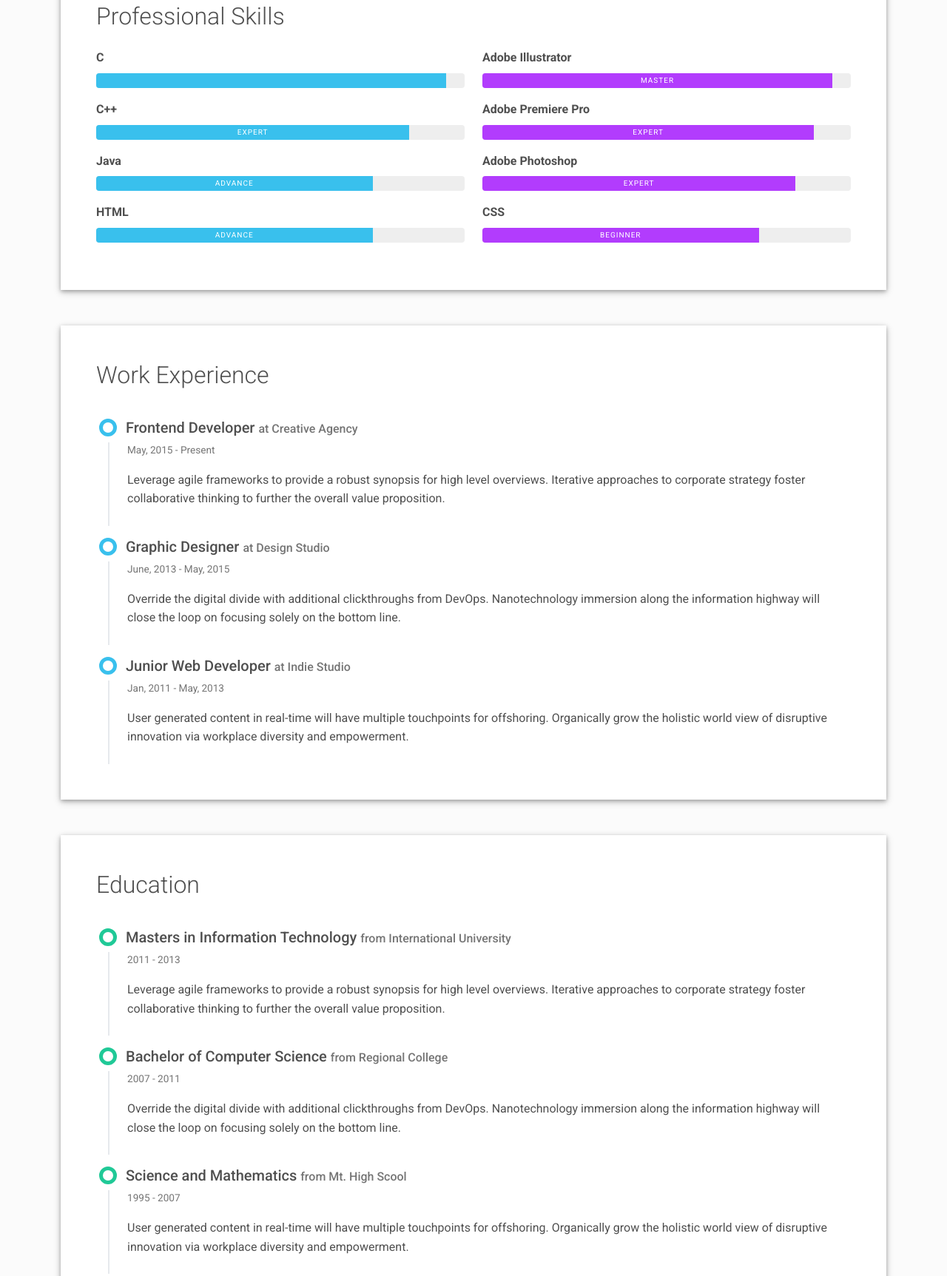
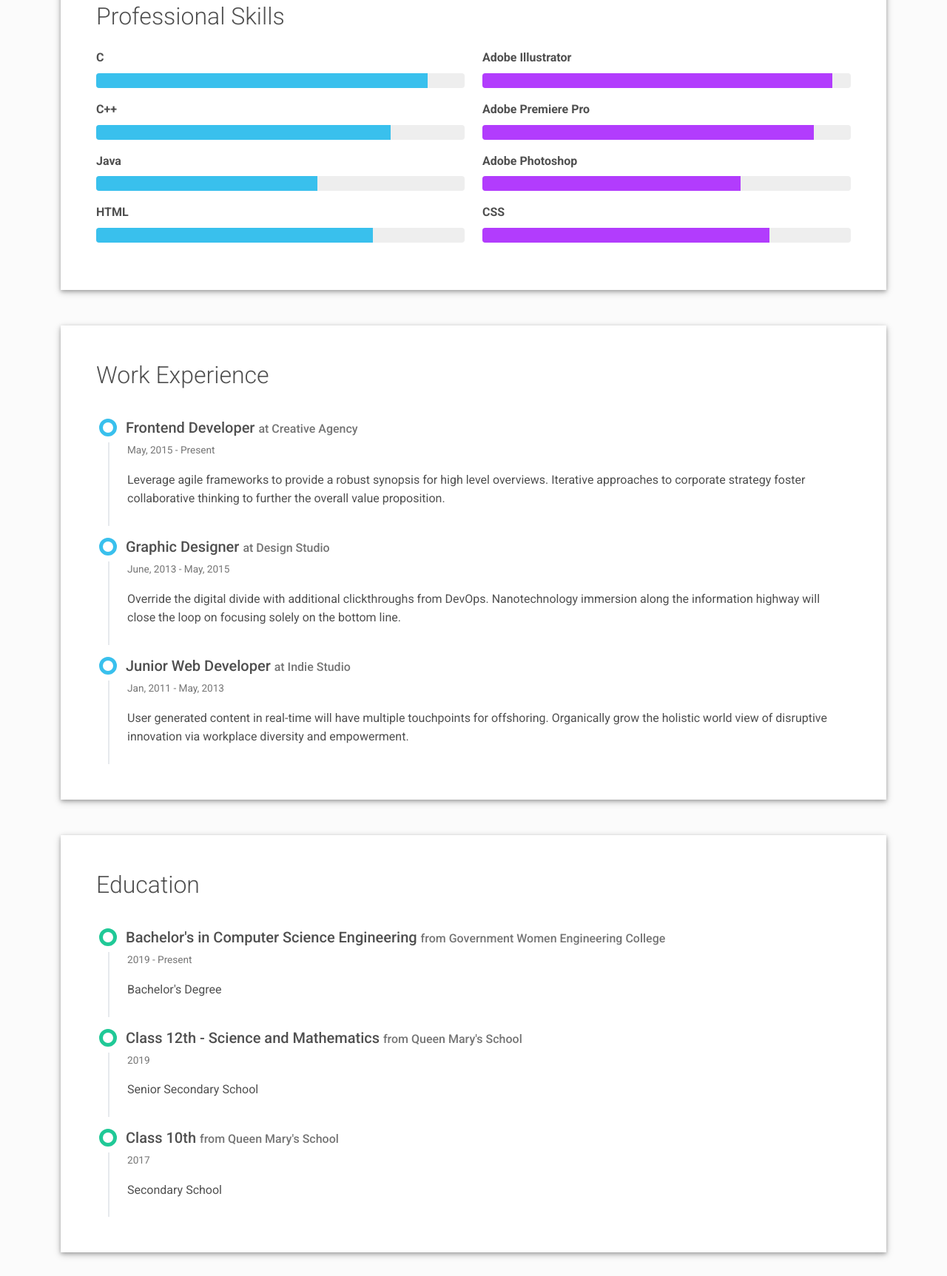
Before and after one commit to vanshikab06/vanshika-resume, a plain HTML site: page index.html in a window 1280 px wide. Shown: the part 1097-2822 px from the top of the page at 74% size. Drawn offline with Linux system fonts and the light colour scheme.

Commit message:
Changed_education

```diff
--- a/index.html
+++ b/index.html
@@ -140,44 +140,44 @@
         <div class="col-md-6">
           <div class="mb-3"><span class="fw-bolder">C</span>
             <div class="progress my-2 rounded" style="height: 20px">
-              <div class="progress-bar bg-info" role="progressbar" data-aos="zoom-in-right" data-aos-delay="100" data-aos-anchor=".skills-section" style="width: 95%;" aria-valuenow="95" aria-valuemin="0" aria-valuemax="100"></div>
+              <div class="progress-bar bg-info" role="progressbar" data-aos="zoom-in-right" data-aos-delay="100" data-aos-anchor=".skills-section" style="width: 90%;" aria-valuenow="95" aria-valuemin="0" aria-valuemax="100"></div>
             </div>
           </div>
           <div class="mb-3"><span class="fw-bolder">C++</span>
             <div class="progress my-2 rounded" style="height: 20px">
-              <div class="progress-bar bg-info" role="progressbar" data-aos="zoom-in-right" data-aos-delay="200" data-aos-anchor=".skills-section" style="width: 85%" aria-valuenow="85" aria-valuemin="0" aria-valuemax="100">Expert</div>
+              <div class="progress-bar bg-info" role="progressbar" data-aos="zoom-in-right" data-aos-delay="200" data-aos-anchor=".skills-section" style="width: 80%" aria-valuenow="85" aria-valuemin="0" aria-valuemax="100"></div>
             </div>
           </div>
           <div class="mb-3"><span class="fw-bolder">Java</span>
             <div class="progress my-2 rounded" style="height: 20px">
-              <div class="progress-bar bg-info" role="progressbar" data-aos="zoom-in-right" data-aos-delay="300" data-aos-anchor=".skills-section" style="width: 75%" aria-valuenow="75" aria-valuemin="0" aria-valuemax="100">Advance</div>
+              <div class="progress-bar bg-info" role="progressbar" data-aos="zoom-in-right" data-aos-delay="300" data-aos-anchor=".skills-section" style="width: 60%" aria-valuenow="75" aria-valuemin="0" aria-valuemax="100"></div>
             </div>
           </div>
           <div class="mb-3"><span class="fw-bolder">HTML</span>
             <div class="progress my-2 rounded" style="height: 20px">
-              <div class="progress-bar bg-info" role="progressbar" data-aos="zoom-in-right" data-aos-delay="300" data-aos-anchor=".skills-section" style="width: 75%" aria-valuenow="75" aria-valuemin="0" aria-valuemax="100">Advance</div>
+              <div class="progress-bar bg-info" role="progressbar" data-aos="zoom-in-right" data-aos-delay="300" data-aos-anchor=".skills-section" style="width: 75%" aria-valuenow="75" aria-valuemin="0" aria-valuemax="100"></div>
             </div>
           </div>
         </div>
         <div class="col-md-6">
           <div class="mb-3"><span class="fw-bolder">Adobe Illustrator</span>
             <div class="progress my-2 rounded" style="height: 20px">
-              <div class="progress-bar bg-secondary" role="progressbar" data-aos="zoom-in-right" data-aos-delay="400" data-aos-anchor=".skills-section" style="width: 95%" aria-valuenow="95" aria-valuemin="0" aria-valuemax="100">Master</div>
+              <div class="progress-bar bg-secondary" role="progressbar" data-aos="zoom-in-right" data-aos-delay="400" data-aos-anchor=".skills-section" style="width: 95%" aria-valuenow="95" aria-valuemin="0" aria-valuemax="100"></div>
             </div>
           </div>
           <div class="mb-3"><span class="fw-bolder">Adobe Premiere Pro</span>
             <div class="progress my-2 rounded" style="height: 20px">
-              <div class="progress-bar bg-secondary" role="progressbar" data-aos="zoom-in-right" data-aos-delay="400" data-aos-anchor=".skills-section" style="width: 90%" aria-valuenow="90" aria-valuemin="0" aria-valuemax="100">Expert</div>
+              <div class="progress-bar bg-secondary" role="progressbar" data-aos="zoom-in-right" data-aos-delay="400" data-aos-anchor=".skills-section" style="width: 90%" aria-valuenow="90" aria-valuemin="0" aria-valuemax="100"></div>
             </div>
           </div>
           <div class="mb-3"><span class="fw-bolder">Adobe Photoshop</span>
             <div class="progress my-2 rounded" style="height: 20px">
-              <div class="progress-bar bg-secondary" role="progressbar" data-aos="zoom-in-right" data-aos-delay="500" data-aos-anchor=".skills-section" style="width: 85%" aria-valuenow="85" aria-valuemin="0" aria-valuemax="100">Expert</div>
+              <div class="progress-bar bg-secondary" role="progressbar" data-aos="zoom-in-right" data-aos-delay="500" data-aos-anchor=".skills-section" style="width: 70%" aria-valuenow="85" aria-valuemin="0" aria-valuemax="100"></div>
             </div>
           </div>
           <div class="mb-3"><span class="fw-bolder">CSS</span>
             <div class="progress my-2 rounded" style="height: 20px">
-              <div class="progress-bar bg-secondary" role="progressbar" data-aos="zoom-in-right" data-aos-delay="600" data-aos-anchor=".skills-section" style="width: 75%" aria-valuenow="75" aria-valuemin="0" aria-valuemax="100">Beginner</div>
+              <div class="progress-bar bg-secondary" role="progressbar" data-aos="zoom-in-right" data-aos-delay="600" data-aos-anchor=".skills-section" style="width: 78%" aria-valuenow="75" aria-valuemin="0" aria-valuemax="100"></div>
             </div>
           </div>
         </div>
@@ -224,29 +224,29 @@
       <div class="timeline">
         <div class="timeline-card timeline-card-success" data-aos="fade-in" data-aos-delay="0">
           <div class="timeline-head px-4 pt-3">
-            <div class="h5">Masters in Information Technology <span class="text-muted h6">from International University</span>          </div>
+            <div class="h5">Bachelor's in Computer Science Engineering <span class="text-muted h6">from Government Women Engineering College</span>          </div>
           </div>
           <div class="timeline-body px-4 pb-4">
-            <div class="text-muted text-small mb-3">2011 - 2013</div>
-            <div>Leverage agile frameworks to provide a robust synopsis for high level overviews. Iterative approaches to corporate strategy foster collaborative thinking to further the overall value proposition.</div>
+            <div class="text-muted text-small mb-3">2019 - Present</div>
+            <div>Bachelor's Degree</div>
           </div>
         </div>
         <div class="timeline-card timeline-card-success" data-aos="fade-in" data-aos-delay="200">
           <div class="timeline-head px-4 pt-3">
-            <div class="h5">Bachelor of Computer Science <span class="text-muted h6">from Regional College</span>          </div>
+            <div class="h5">Class 12th - Science and Mathematics <span class="text-muted h6">from Queen Mary's School</span>          </div>
           </div>
           <div class="timeline-body px-4 pb-4">
-            <div class="text-muted text-small mb-3">2007 - 2011</div>
-            <div>Override the digital divide with additional clickthroughs from DevOps. Nanotechnology immersion along the information highway will close the loop on focusing solely on the bottom line.</div>
+            <div class="text-muted text-small mb-3">2019</div>
+            <div>Senior Secondary School</div>
           </div>
         </div>
         <div class="timeline-card timeline-card-success" data-aos="fade-in" data-aos-delay="400">
           <div class="timeline-head px-4 pt-3">
-            <div class="h5">Science and Mathematics <span class="text-muted h6">from Mt. High Scool</span>          </div>
+            <div class="h5">Class 10th <span class="text-muted h6">from Queen Mary's School</span>          </div>
           </div>
           <div class="timeline-body px-4 pb-4">
-            <div class="text-muted text-small mb-3">1995 - 2007</div>
-            <div>User generated content in real-time will have multiple touchpoints for offshoring. Organically grow the holistic world view of disruptive innovation via workplace diversity and empowerment.</div>
+            <div class="text-muted text-small mb-3">2017</div>
+            <div>Secondary School</div>
           </div>
         </div>
       </div>
@@ -287,7 +287,7 @@
       </div>
     </div>
   </div>
-  <div class="shadow-1-strong bg-white my-5 p-5" id="references">
+ <!-- <div class="shadow-1-strong bg-white my-5 p-5" id="references">
     <div class="reference-section">
       <h2 class="h2 fw-light mb-4">References</h2>
       <div class="row">
@@ -317,15 +317,15 @@
         </div>
       </div>
     </div>
-  </div>
+  </div>-->
   <div class="shadow-1-strong bg-white my-5 p-5" id="contact">
     <div class="contant-section">
       <h2 class="h2 fw-light text mb-4">Contact</h2>
       <div class="row mb-4">
         <div class="col-md-5" data-aos="fade-left" data-aos-delay="200">
           <div class="mt-1">
-            <div class="h6"><i class="fas fa-phone pe-2 text-muted" style="width:24px;opacity:0.85;"></i> +0718-111-0011</div>
-            <div class="h6"><i class="far fa-envelope pe-2 text-muted" style="width:24px;opacity:0.85;"></i> walter@company.com</div>
+            <div class="h6"><i class="fas fa-phone pe-2 text-muted" style="width:24px;opacity:0.85;"></i> 8302242880</div>
+            <div class="h6"><i class="far fa-envelope pe-2 text-muted" style="width:24px;opacity:0.85;"></i> vanshikab06@gmail.com</div>
           </div>
           <div class="mt-5 d-print-none"><form action="https://formspree.io/your@email.com"
     method="POST">
@@ -345,7 +345,7 @@
 </form>
           </div>
         </div>
-        <div class="col-md-7 d-print-none" data-aos="zoom-in" data-aos-delay="100"><iframe src="https://www.google.com/maps/embed?pb=!1m18!1m12!1m3!1d496.9774799129763!2d-73.98032087190995!3d40.765927126473905!2m3!1f0!2f0!3f0!3m2!1i1024!2i768!4f13.1!3m3!1m2!1s0x89c258f9cfcb250d%3A0xdb570ddcb766e3a8!2sNew%20York%20City%20Center!5e0!3m2!1sen!2sin!4v1614183731149!5m2!1sen!2sin" width="500" height="400" style="border:0;width:100%;" allowfullscreen="" loading="lazy"></iframe></div>
+        <div class="col-md-7 d-print-none" data-aos="zoom-in" data-aos-delay="100"><iframe src="https://goo.gl/maps/EcjdNCpZt3kR8S7i9" width="500" height="400" style="border:0;width:100%;" allowfullscreen="" loading="lazy"></iframe></div>
       </div>
     </div>
   </div>
```
